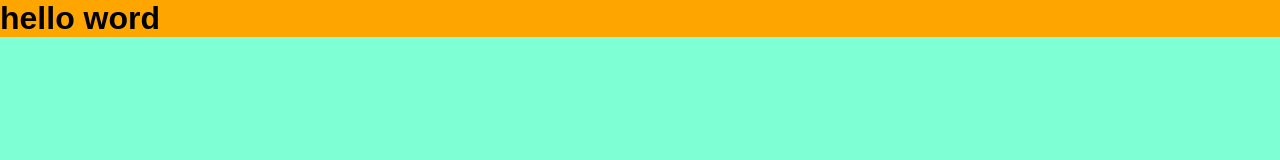
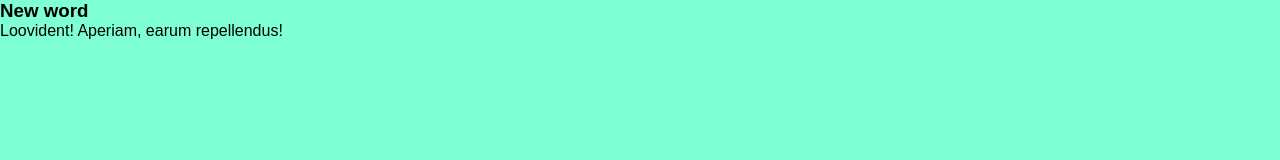
Before and after one commit to SANOKPH/dem, a plain HTML site: page index.html in a window 1280 px wide. Drawn offline with Linux system fonts and the light colour scheme.

Commit message:
intail project

```diff
--- a/index.html
+++ b/index.html
@@ -7,6 +7,7 @@
     <link rel="stylesheet" href="style.css">
 </head>
 <body>
-    <h1>hello word</h1>
+    <h3>New word</h3>
+    <p>Loovident! Aperiam, earum repellendus!</p>
 </body>
 </html>
```
